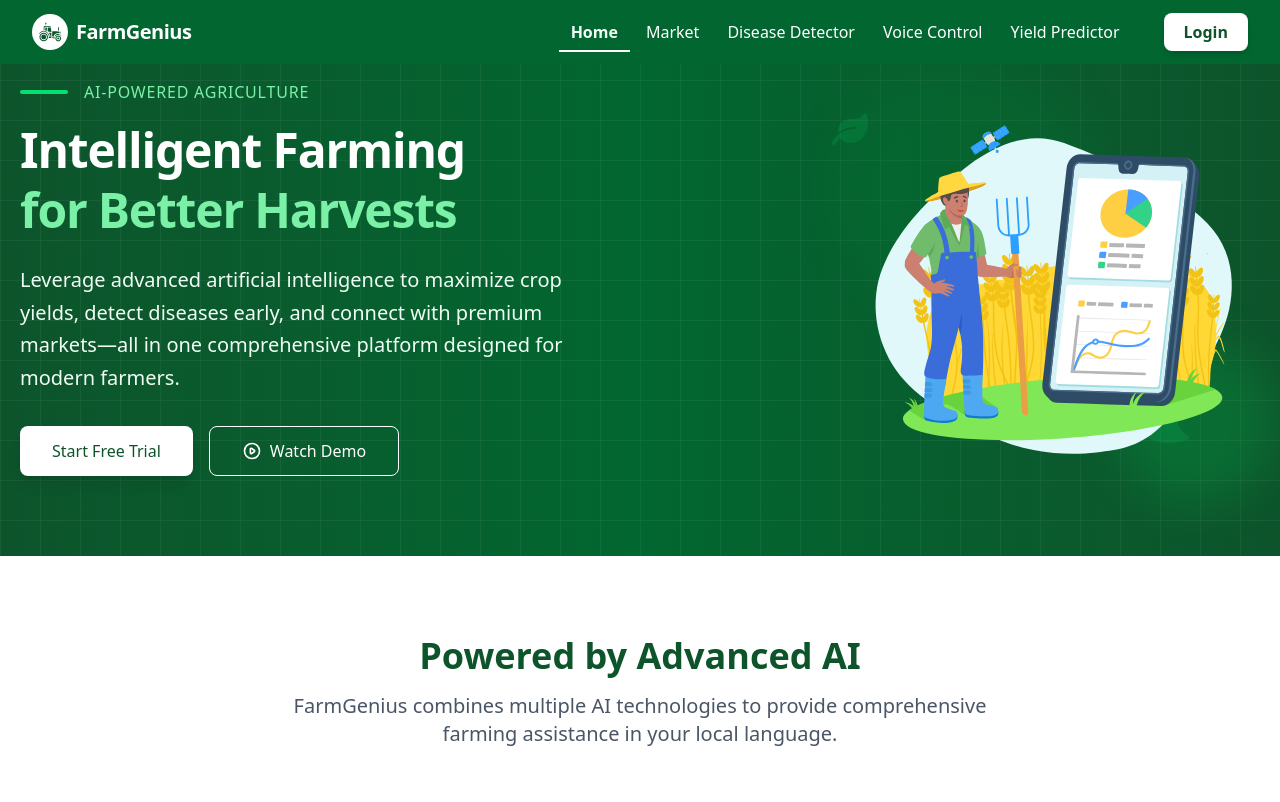
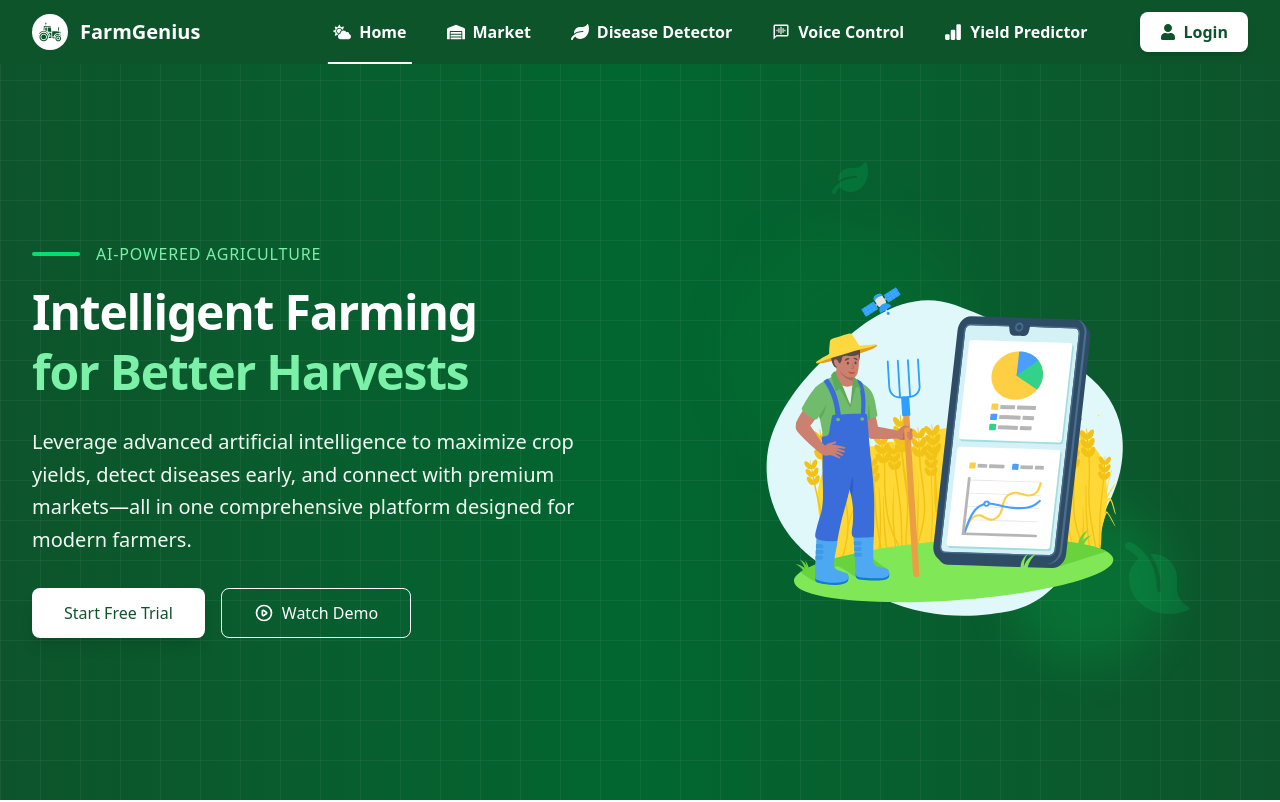
Before and after one commit to SnoozeScript/404, a React (Vite) app in the folder frontend/: page / in a window 1280 px wide. Shown: the top 802 px of the page. Built offline with nearby package versions, Linux system fonts and the light colour scheme; no server answers.

Commit message:
changes in homepage , navbar

```diff
--- a/frontend/src/components/Home.jsx
+++ b/frontend/src/components/Home.jsx
@@ -99,12 +99,26 @@ const Home = () => {
       .then((response) => response.json())
       .then((data) => setAnimationData(data))
       .catch((error) => console.error("Error loading animation:", error));
+
+    // Add this to fix any default body/html margins
+    document.body.style.margin = "0";
+    document.body.style.padding = "0";
+    document.documentElement.style.margin = "0";
+    document.documentElement.style.padding = "0";
+
+    return () => {
+      // Clean up when component unmounts
+      document.body.style.margin = "";
+      document.body.style.padding = "";
+      document.documentElement.style.margin = "";
+      document.documentElement.style.padding = "";
+    };
   }, []);
 
   return (
     <div className="font-sans text-gray-800">
-      {/* Hero Section */}
-      <header className="bg-gradient-to-r from-green-900 via-green-800 to-green-900 pt-20 pb-20 px-2 sm:px-3 lg:px-4 text-white relative overflow-hidden">
+      {/* Hero Section - Full height for mobile and properly centered for desktop */}
+      <header className="bg-gradient-to-r from-green-900 via-green-800 to-green-900 text-white relative min-h-screen pt-16 sm:pt-20 flex items-center">
         {/* Professional subtle background pattern */}
         <div className="absolute inset-0 opacity-10">
           <svg
@@ -150,7 +164,8 @@ const Home = () => {
           ))}
         </div>
 
-        <div className="max-w-7xl mx-auto relative px-1">
+        {/* Main container with proper centering for desktop and no gaps for mobile */}
+        <div className="max-w-7xl mx-auto w-full px-4 sm:px-6 lg:px-8 py-12">
           <div className="flex flex-col lg:flex-row items-center justify-between">
             <div className="lg:w-1/2 mb-12 lg:mb-0 pr-0 lg:pr-12">
               <FadeInSection>
@@ -210,7 +225,7 @@ const Home = () => {
                 </div>
               </FadeInSection>
             </div>
-            <div className="lg:w-1/3 flex justify-center">
+            <div className="lg:w-1/2 flex justify-center">
               <FadeInSection delay={300}>
                 <div className="relative">
                   {/* Background decorative elements */}
@@ -239,7 +254,6 @@ const Home = () => {
           </div>
         </div>
       </header>
-
       {/* Features Section */}
       <section className="py-20 px-4 sm:px-6 lg:px-8 bg-white">
         <div className="max-w-7xl mx-auto">
@@ -312,7 +326,6 @@ const Home = () => {
           </div>
         </div>
       </section>
-
       {/* How It Works */}
       <section className="py-20 px-4 sm:px-6 lg:px-8 bg-green-100">
         <div className="max-w-7xl mx-auto">
@@ -520,7 +533,6 @@ const Home = () => {
           </div>
         </FadeInSection>
       </section>
-
       {/* Footer */}
       <footer className="bg-gray-100 py-12 px-4 sm:px-6 lg:px-8">
         <div className="max-w-7xl mx-auto">
--- a/frontend/src/components/Navbar.jsx
+++ b/frontend/src/components/Navbar.jsx
@@ -1,11 +1,39 @@
 import React, { useState, useEffect } from "react";
 import { Link, useLocation } from "react-router-dom";
 import { GiFarmTractor } from "react-icons/gi";
+import { FaWarehouse, FaLeaf, FaCloudSun, FaUser } from "react-icons/fa";
+import { MdVoiceChat } from "react-icons/md";
+import { BsFillBarChartFill } from "react-icons/bs";
 
 const Navbar = () => {
   const [isOpen, setIsOpen] = useState(false);
   const [scrolled, setScrolled] = useState(false);
   const location = useLocation();
+  const [previousPath, setPreviousPath] = useState(location.pathname);
+  const [isTransitioning, setIsTransitioning] = useState(false);
+
+  // Add path transition effect with delay
+  useEffect(() => {
+    if (previousPath !== location.pathname) {
+      // Start the transition
+      setIsTransitioning(true);
+
+      // First timer: delay before updating the previous path (creates the delay effect)
+      const delayTimer = setTimeout(() => {
+        setPreviousPath(location.pathname);
+      }, 150); // Small delay before starting the transition
+
+      // Second timer: end the transition state after animation completes
+      const completionTimer = setTimeout(() => {
+        setIsTransitioning(false);
+      }, 650); // Total time = delay (150ms) + animation duration (500ms)
+
+      return () => {
+        clearTimeout(delayTimer);
+        clearTimeout(completionTimer);
+      };
+    }
+  }, [location.pathname, previousPath]);
 
   // Add scroll effect
   useEffect(() => {
@@ -29,76 +57,96 @@ const Navbar = () => {
   return (
     <nav
       className={`fixed w-full z-50 transition-all duration-300 font-sans ${
-        scrolled ? "bg-green-900 shadow-lg" : "bg-green-800 backdrop-blur-sm"
+        scrolled ? "bg-green-900 shadow-lg" : "bg-green-900"
       }`}
     >
       <div className="max-w-7xl mx-auto px-4 sm:px-6 lg:px-8">
-        <div className="flex justify-between h-16 items-center">
-          {/* Logo */}
+        <div className="flex justify-between items-center h-16">
+          {/* Logo - professional with proper alignment */}
           <Link
             to="/"
-            className="flex items-center space-x-2 text-white font-extrabold text-xl"
+            className="flex items-center space-x-3 text-white font-bold text-xl"
           >
             <div className="bg-white p-1.5 rounded-full">
               <GiFarmTractor className="text-2xl text-green-900" />
             </div>
-            <span className="tracking-tight">FarmGenius</span>
+            <span>FarmGenius</span>
           </Link>
 
           {/* Desktop Links */}
-          <div className="hidden md:flex items-center">
-            <div className="flex space-x-1">
-              <NavLink to="/" label="Home" currentPath={location.pathname} />
+          <div className="hidden md:flex items-center h-16">
+            <div className="flex h-full">
+              <NavLink
+                to="/"
+                label="Home"
+                icon={<FaCloudSun />}
+                currentPath={location.pathname}
+                previousPath={previousPath}
+                isTransitioning={isTransitioning}
+              />
               <NavLink
                 to="/market"
                 label="Market"
+                icon={<FaWarehouse />}
                 currentPath={location.pathname}
+                previousPath={previousPath}
+                isTransitioning={isTransitioning}
               />
               <NavLink
                 to="/disease"
                 label="Disease Detector"
+                icon={<FaLeaf />}
                 currentPath={location.pathname}
+                previousPath={previousPath}
+                isTransitioning={isTransitioning}
               />
               <NavLink
                 to="/voice"
                 label="Voice Control"
+                icon={<MdVoiceChat />}
                 currentPath={location.pathname}
+                previousPath={previousPath}
+                isTransitioning={isTransitioning}
               />
               <NavLink
                 to="/yield"
                 label="Yield Predictor"
+                icon={<BsFillBarChartFill />}
                 currentPath={location.pathname}
+                previousPath={previousPath}
+                isTransitioning={isTransitioning}
               />
             </div>
             <div className="ml-8">
               <Link
                 to="/login"
-                className="text-green-900 bg-white hover:bg-green-50 px-5 py-2 rounded-lg transition-all duration-300 font-extrabold shadow-md hover:shadow-lg transform hover:-translate-y-0.5"
+                className="text-green-900 bg-white hover:bg-green-50 px-5 py-2 rounded-lg font-bold shadow-md flex items-center space-x-2 transition-colors duration-300"
               >
-                Login
+                <FaUser />
+                <span>Login</span>
               </Link>
             </div>
           </div>
 
-          {/* Mobile Button */}
+          {/* Mobile Button with smoother animation */}
           <div className="md:hidden">
             <button
               onClick={() => setIsOpen(!isOpen)}
-              className="text-white focus:outline-none"
+              className="text-white focus:outline-none p-2 rounded-lg hover:bg-green-800"
             >
               <div className="w-6 flex flex-col items-end space-y-1.5">
                 <span
-                  className={`block h-0.5 bg-white transition-all duration-300 ease-out ${
+                  className={`block h-0.5 bg-white transition-all duration-300 ease-in-out ${
                     isOpen ? "w-6 translate-y-2 rotate-45" : "w-6"
                   }`}
                 ></span>
                 <span
-                  className={`block h-0.5 bg-white transition-all duration-300 ease-out ${
+                  className={`block h-0.5 bg-white transition-opacity duration-300 ease-in-out ${
                     isOpen ? "opacity-0" : "w-4"
                   }`}
                 ></span>
                 <span
-                  className={`block h-0.5 bg-white transition-all duration-300 ease-out ${
+                  className={`block h-0.5 bg-white transition-all duration-300 ease-in-out ${
                     isOpen ? "w-6 -translate-y-2 -rotate-45" : "w-5"
                   }`}
                 ></span>
@@ -108,40 +156,60 @@ const Navbar = () => {
         </div>
       </div>
 
-      {/* Mobile Menu */}
+      {/* Mobile Menu with clean transition */}
       <div
         className={`md:hidden overflow-hidden transition-all duration-300 ease-in-out ${
           isOpen ? "max-h-96 opacity-100" : "max-h-0 opacity-0"
         }`}
       >
         <div className="px-4 pt-2 pb-6 space-y-3 bg-green-800 shadow-inner">
-          <MobileNavLink to="/" label="Home" currentPath={location.pathname} />
+          <MobileNavLink
+            to="/"
+            label="Home"
+            icon={<FaCloudSun />}
+            currentPath={location.pathname}
+            previousPath={previousPath}
+            isTransitioning={isTransitioning}
+          />
           <MobileNavLink
             to="/market"
             label="Market"
+            icon={<FaWarehouse />}
             currentPath={location.pathname}
+            previousPath={previousPath}
+            isTransitioning={isTransitioning}
           />
           <MobileNavLink
             to="/disease"
             label="Disease Detector"
+            icon={<FaLeaf />}
             currentPath={location.pathname}
+            previousPath={previousPath}
+            isTransitioning={isTransitioning}
           />
           <MobileNavLink
             to="/voice"
             label="Voice Control"
+            icon={<MdVoiceChat />}
             currentPath={location.pathname}
+            previousPath={previousPath}
+            isTransitioning={isTransitioning}
           />
           <MobileNavLink
             to="/yield"
             label="Yield Predictor"
+            icon={<BsFillBarChartFill />}
             currentPath={location.pathname}
+            previousPath={previousPath}
+            isTransitioning={isTransitioning}
           />
           <div className="pt-2">
             <Link
               to="/login"
-              className="block w-full text-center text-green-900 bg-white hover:bg-green-50 px-4 py-3 rounded-lg transition-all duration-300 font-extrabold shadow-sm"
+              className="block w-full text-center text-green-900 bg-white hover:bg-green-50 px-4 py-3 rounded-lg transition-colors duration-300 font-bold shadow-sm flex items-center justify-center space-x-2"
             >
-              Login
+              <FaUser />
+              <span>Login</span>
             </Link>
           </div>
         </div>
@@ -150,46 +218,167 @@ const Navbar = () => {
   );
 };
 
-// Reusable desktop navigation link component
-const NavLink = ({ to, label, currentPath }) => {
+// Reusable desktop navigation link component with smooth transitions between active states
+const NavLink = ({
+  to,
+  label,
+  icon,
+  currentPath,
+  previousPath,
+  isTransitioning,
+}) => {
   const isActive =
     to === "/" ? currentPath === "/" : currentPath.startsWith(to);
+  const wasActive =
+    to === "/" ? previousPath === "/" : previousPath.startsWith(to);
+
+  // Determine if this link is actively transitioning
+  const isLinkTransitioning = isTransitioning && (isActive || wasActive);
 
   return (
     <Link
       to={to}
-      className={`relative px-3 py-2 font-medium transition-colors duration-300 rounded-md group
-        ${
-          isActive
-            ? "text-green-50 font-semibold"
-            : "text-white hover:text-green-50"
-        }`}
+      className="px-4 mx-1 h-full flex items-center font-bold relative group"
     >
-      {label}
-      <span
-        className={`absolute bottom-0 left-0 w-full h-0.5 bg-white transform origin-left transition-transform duration-300
-        ${isActive ? "scale-x-100" : "scale-x-0 group-hover:scale-x-100"}`}
-      ></span>
+      <div className="flex items-center space-x-2">
+        <span className="text-white text-lg">{icon}</span>
+        <span
+          className={`text-white transition-colors duration-500 ${
+            isActive ? "text-green-50" : ""
+          }`}
+        >
+          {label}
+        </span>
+      </div>
+
+      {/* Smooth underline transition logic with delays */}
+      {wasActive && !isActive && isTransitioning ? (
+        /* Transitioning away - animate out with delay */
+        <span className="absolute bottom-0 left-1/2 transform -translate-x-1/2 w-4/5 h-0.5 bg-white animate-fade-out"></span>
+      ) : isActive && !wasActive && isTransitioning ? (
+        /* Transitioning in - animate in with delay */
+        <span className="absolute bottom-0 left-1/2 transform -translate-x-1/2 w-0 h-0.5 bg-white animate-expand-underline"></span>
+      ) : isActive ? (
+        /* Stable active state */
+        <span className="absolute bottom-0 left-1/2 transform -translate-x-1/2 w-4/5 h-0.5 bg-white transition-all duration-500 ease-in-out"></span>
+      ) : (
+        /* Hover effect for inactive items */
+        <span className="absolute bottom-0 left-1/2 transform -translate-x-1/2 w-0 h-0.5 bg-white transition-all duration-500 ease-in-out group-hover:w-4/5"></span>
+      )}
+
+      <style jsx>{`
+        @keyframes expand-underline {
+          0% {
+            width: 0;
+            opacity: 0;
+          }
+          30% {
+            width: 0;
+            opacity: 1;
+          }
+          100% {
+            width: 80%;
+            opacity: 1;
+          }
+        }
+        .animate-expand-underline {
+          animation: expand-underline 500ms ease-out forwards;
+        }
+
+        @keyframes fade-out {
+          0% {
+            width: 80%;
+            opacity: 1;
+          }
+          70% {
+            width: 80%;
+            opacity: 1;
+          }
+          100% {
+            width: 80%;
+            opacity: 0;
+          }
+        }
+        .animate-fade-out {
+          animation: fade-out 500ms ease-in forwards;
+        }
+      `}</style>
     </Link>
   );
 };
 
-// Reusable mobile navigation link component
-const MobileNavLink = ({ to, label, currentPath }) => {
+// Mobile navigation link component with smooth underline transitions
+const MobileNavLink = ({
+  to,
+  label,
+  icon,
+  currentPath,
+  previousPath,
+  isTransitioning,
+}) => {
   const isActive =
     to === "/" ? currentPath === "/" : currentPath.startsWith(to);
+  const wasActive =
+    to === "/" ? previousPath === "/" : previousPath.startsWith(to);
+
+  // Determine if this link is actively transitioning
+  const isLinkTransitioning = isTransitioning && (isActive || wasActive);
 
   return (
     <Link
       to={to}
-      className={`block px-4 py-2.5 rounded-lg transition-all duration-200
-        ${
-          isActive
-            ? "bg-green-700 text-white font-semibold"
-            : "text-white hover:text-green-50 hover:bg-green-700"
-        }`}
+      className={`flex items-center space-x-3 px-4 py-3 rounded-lg transition-all duration-500 relative overflow-hidden
+        ${isActive ? "text-white font-bold" : "text-white hover:bg-green-700"}`}
     >
-      {label}
+      <span className="text-lg">{icon}</span>
+      <span className="font-bold">{label}</span>
+
+      {/* Animated underline with delayed smooth transitions */}
+      {wasActive && !isActive && isTransitioning ? (
+        /* Transitioning away - slide out to right with delay */
+        <span className="absolute bottom-0 left-0 w-full h-0.5 bg-white animate-slide-out"></span>
+      ) : isActive && !wasActive && isTransitioning ? (
+        /* Transitioning in - slide in from left with delay */
+        <span className="absolute bottom-0 left-0 w-0 h-0.5 bg-white animate-slide-in"></span>
+      ) : isActive ? (
+        /* Stable active state */
+        <span className="absolute bottom-0 left-0 w-full h-0.5 bg-white"></span>
+      ) : null}
+
+      <style jsx>{`
+        @keyframes slide-in {
+          0% {
+            width: 0;
+          }
+          30% {
+            width: 0;
+          } /* Delay the start of the animation */
+          100% {
+            width: 100%;
+          }
+        }
+        .animate-slide-in {
+          animation: slide-in 500ms ease-out forwards;
+        }
+
+        @keyframes slide-out {
+          0% {
+            width: 100%;
+            left: 0;
+          }
+          50% {
+            width: 100%;
+            left: 0;
+          } /* Hold in place briefly */
+          100% {
+            width: 100%;
+            left: 100%;
+          }
+        }
+        .animate-slide-out {
+          animation: slide-out 500ms ease-in forwards;
+        }
+      `}</style>
     </Link>
   );
 };
--- a/frontend/src/index.css
+++ b/frontend/src/index.css
@@ -1 +1,14 @@
 @import "tailwindcss";
+html, body {
+    margin: 0;
+    padding: 0;
+    width: 100%;
+    overflow-x: hidden;
+  }
+
+  /* This ensures the root element also has no margins */
+  #root {
+    margin: 0;
+    padding: 0;
+    width: 100%;
+  }
```
